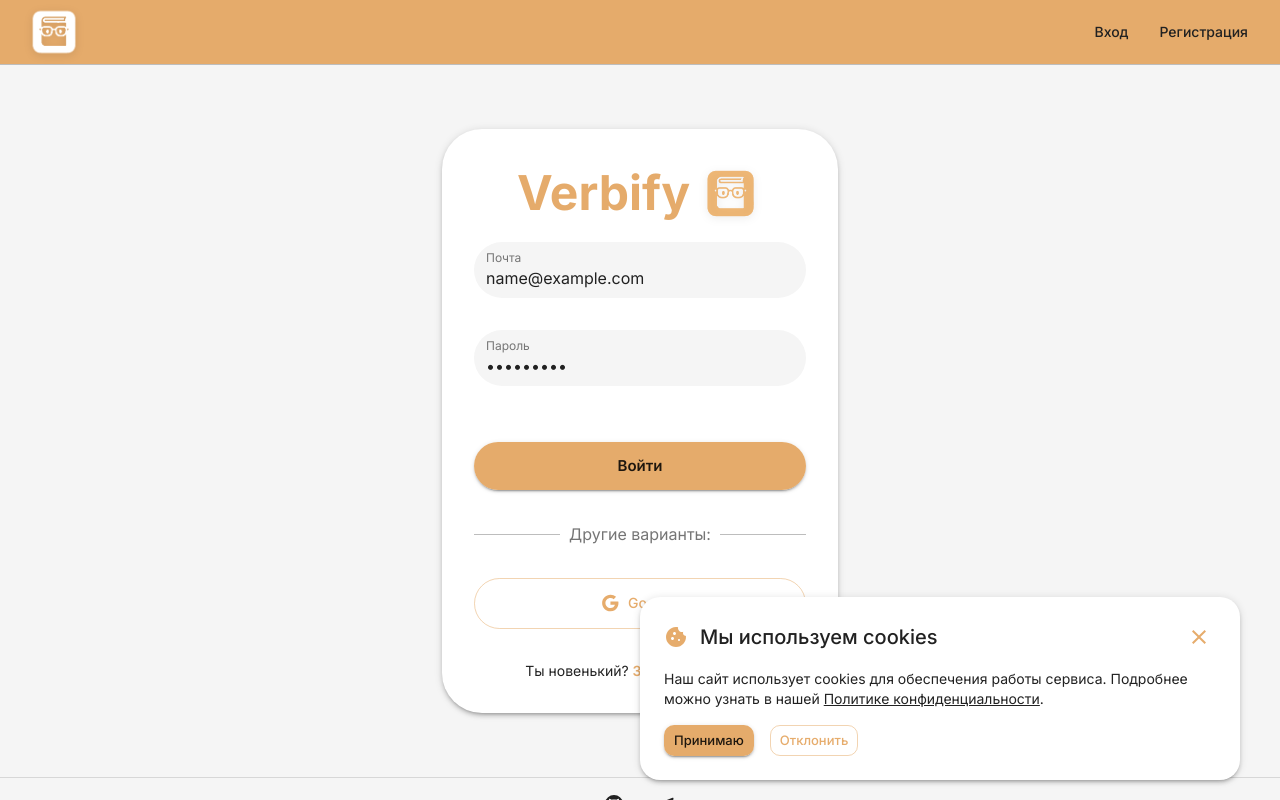
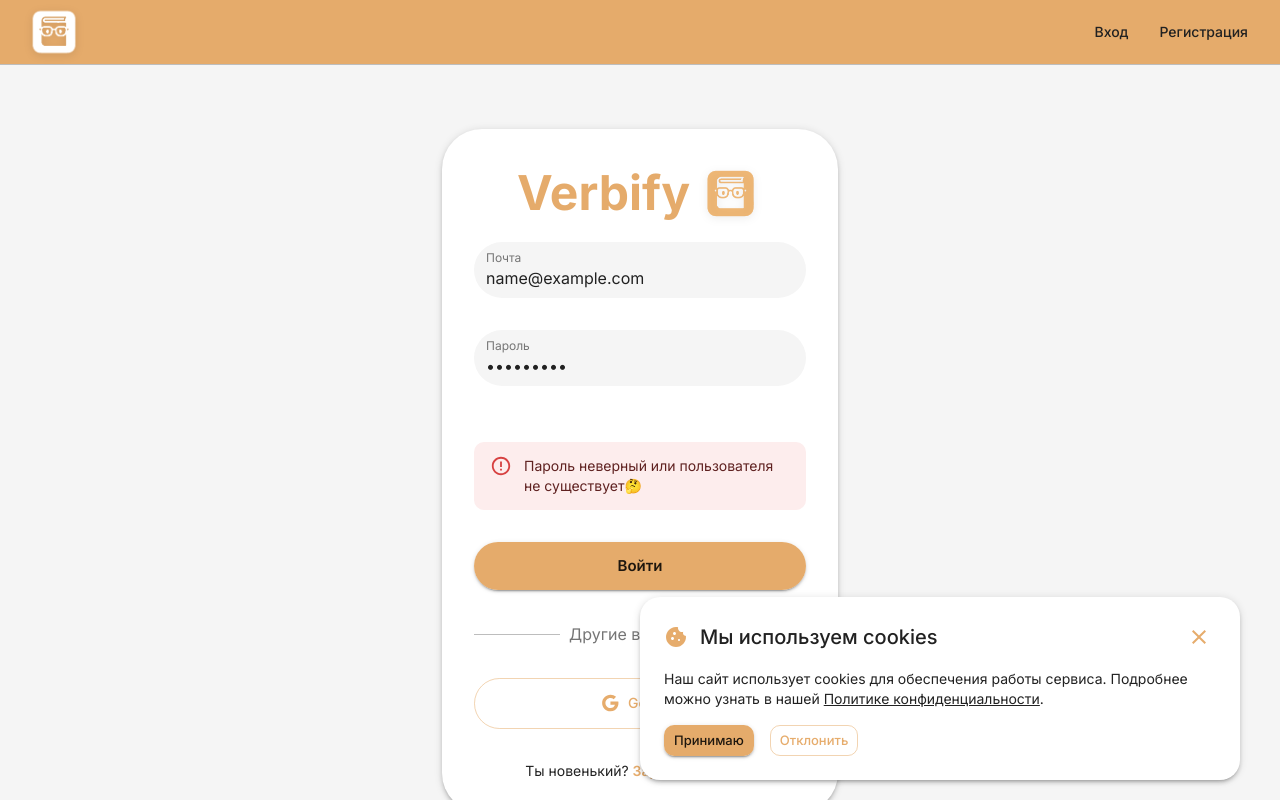
Before and after one commit to sunderrrrr/verbify-frontend, a Next.js app in the folder whyai-fr/: page /login in a window 1280 px wide. Both pictures are taken after typing "name@example.com", "Sample123" into the empty fields and a click on the button "Войти". Shown: the top 800 px of the page. Built offline with nearby package versions, Linux system fonts and the light colour scheme; no server answers.

Commit message:
настроил докер, добавил обработку ошибок на фронтенд

```diff
--- a/whyai-fr/package.json
+++ b/whyai-fr/package.json
@@ -4,7 +4,7 @@
   "private": true,
   "type": "module",
   "scripts": {
-    "dev": "next dev --turbopack -H 0.0.0.0",
+    "dev": "next dev -H 0.0.0.0",
     "build": "next build",
     "start": "next start -H 0.0.0.0",
     "lint": "next lint"
--- a/whyai-fr/src/app/(auth)/login/page.tsx
+++ b/whyai-fr/src/app/(auth)/login/page.tsx
@@ -1,18 +1,19 @@
 'use client';
 import { zodResolver } from '@hookform/resolvers/zod';
-import { Button, TextField,Link, Typography, Container, Box, Stack, Divider } from '@mui/material';
+import { Button, TextField, Link, Typography, Container, Box, Stack, Divider, Alert } from '@mui/material';
 import { useForm } from 'react-hook-form';
 import { z } from 'zod';
 import apiClient from '../../_config/api';
 import { useAuthStore } from '../../_stores/authStore';
 import { motion } from 'framer-motion';
-import { Google, GitHub } from '@mui/icons-material';
+import { Google } from '@mui/icons-material';
 import NextLink from 'next/link';
 import theme from '../../_config/theme';
 import config from '../../_config/app';
 import Image from "next/image";
-import {router} from "next/client";
 import { useRouter } from 'next/navigation';
+import React from "react";
+
 const schema = z.object({
     email: z.string().email('Неправильная почта').min(1, 'Required'),
     password: z.string().min(8, 'Минимум 8 символов'),
@@ -27,16 +28,26 @@
         resolver: zodResolver(schema),
     });
 
+    const [errorMessage, setErrorMessage] = React.useState<string | null>(null);
+
     const onSubmit = async (data: any) => {
+        setErrorMessage(null); // Сброс ошибки перед новым запросом
         try {
             const response = await apiClient.post(config.api.endpoints.login, data);
-            console.log(response.data.token);
+
+            // Проверяем ответ API
+            if (response.data.result === 'sign in failed') {
+                setErrorMessage('Пароль неверный или пользователя не существует🤔');
+                return;
+            }
+
+            // Если успех
             localStorage.setItem("token", response.data.token);
             setAuth(response.data.token);
-            console.log("start push")
             router.push('/');
         } catch (error) {
             console.error('Ошибка логина:', error);
+            setErrorMessage('Пароль неверный или пользователя не существует🤔');
         }
     };
 
@@ -59,9 +70,9 @@
                     gutterBottom
                     sx={{
                         display: 'flex',
-                        alignItems: 'center', // Вертикальное выравнивание по центру
-                        justifyContent: 'center', // Горизонтальное выравнивание по центру
-                        gap: 1, // Отступ между элементами
+                        alignItems: 'center',
+                        justifyContent: 'center',
+                        gap: 1,
                         fontWeight: 700,
                         background: theme.palette.primary.main,
                         WebkitBackgroundClip: 'text',
@@ -79,7 +90,6 @@
                         style={{
                             objectFit: 'contain',
                             filter: 'drop-shadow(0 2px 4px rgba(0,0,0,0.1))',
-                            // Убираем наследование текстовых стилей
                             margin: 0,
                             padding: 0
                         }}
@@ -112,12 +122,19 @@
                         helperText={errors.password?.message?.toString()}
                         sx={{
                             '& .MuiFilledInput-root': {
-                                marginBottom:3,
+                                marginBottom: 3,
                                 borderRadius: 3,
                                 bgcolor: 'background.default'
                             }
                         }}
                     />
+
+                    {/* Ошибка входа */}
+                    {errorMessage && (
+                        <Alert severity="error" sx={{ mt: -2, mb: 2 }}>
+                            {errorMessage}
+                        </Alert>
+                    )}
 
                     <MotionButton
                         fullWidth
@@ -155,8 +172,6 @@
                         >
                             Google
                         </Button>
-
-
                     </Stack>
 
                     <Typography variant="body2" textAlign="center" sx={{ mt: 2 }}>
--- /dev/null
+++ b/whyai-fr/src/app/_components/authInit.tsx
@@ -0,0 +1,14 @@
+'use client';
+
+import { useEffect } from 'react';
+import { useAuthStore } from '../_stores/authStore';
+
+export default function AuthInit() {
+    const initialize = useAuthStore((state) => state.initialize);
+
+    useEffect(() => {
+        initialize();
+    }, [initialize]);
+
+    return null;
+}
--- a/whyai-fr/src/app/_components/user.tsx
+++ b/whyai-fr/src/app/_components/user.tsx
@@ -10,7 +10,7 @@
 
 
     const handleUser = () => {
-        router.push('/profile');
+        router.push('/soon');
     };
 
     // @ts-ignore
--- a/whyai-fr/src/app/layout.tsx
+++ b/whyai-fr/src/app/layout.tsx
@@ -1,39 +1,39 @@
-'use client';
 import type { Metadata } from 'next';
 import { Inter } from 'next/font/google';
-//import './globals.css';
 import Providers from './providers';
-import config from './_config/app'
-import { useEffect } from 'react';
-import { useAuthStore } from './_stores/authStore';
-import {Footer} from "@/app/_components/footer";
+import { Footer } from '@/app/_components/footer';
 import CookieWarning from './_components/cookieWarn';
+import AuthInit from './_components/authInit';
+
 const inter = Inter({ subsets: ['latin'] });
 
+export const metadata: Metadata = {
+    title: 'Verbify',
+    icons: {
+        icon: '/favicon.ico',
+    },
+};
 
-
-export default function RootLayout({children,}: {
-    children: React.ReactNode
-}) {
-    const initialize = useAuthStore((state) => state.initialize);
-
-    useEffect(() => {
-        initialize();
-    }, [initialize]);
+export default function RootLayout({ children }: { children: React.ReactNode }) {
     return (
-        <html lang="en">
-        <body className={inter.className}
-              style={{
-                  display: 'flex',
-                  flexDirection: 'column',
-                  minHeight: '100vh',
-                  margin: 0
-              }}>
+        <html lang="ru">
+        <head />
+        <body
+            className={inter.className}
+            suppressHydrationWarning
+            style={{
+                display: 'flex',
+                flexDirection: 'column',
+                minHeight: '100vh',
+                margin: 0,
+            }}
+        >
         <Providers>
+            <AuthInit />
             {children}
             <CookieWarning />
         </Providers>
-        <Footer/>
+        <Footer />
         </body>
         </html>
     );
```
Also changed, not shown: whyai-fr/src/app/(auth)/register/page.tsx (+25 -11 lines), 2 other files (tests, documents, lock files or other folders).
